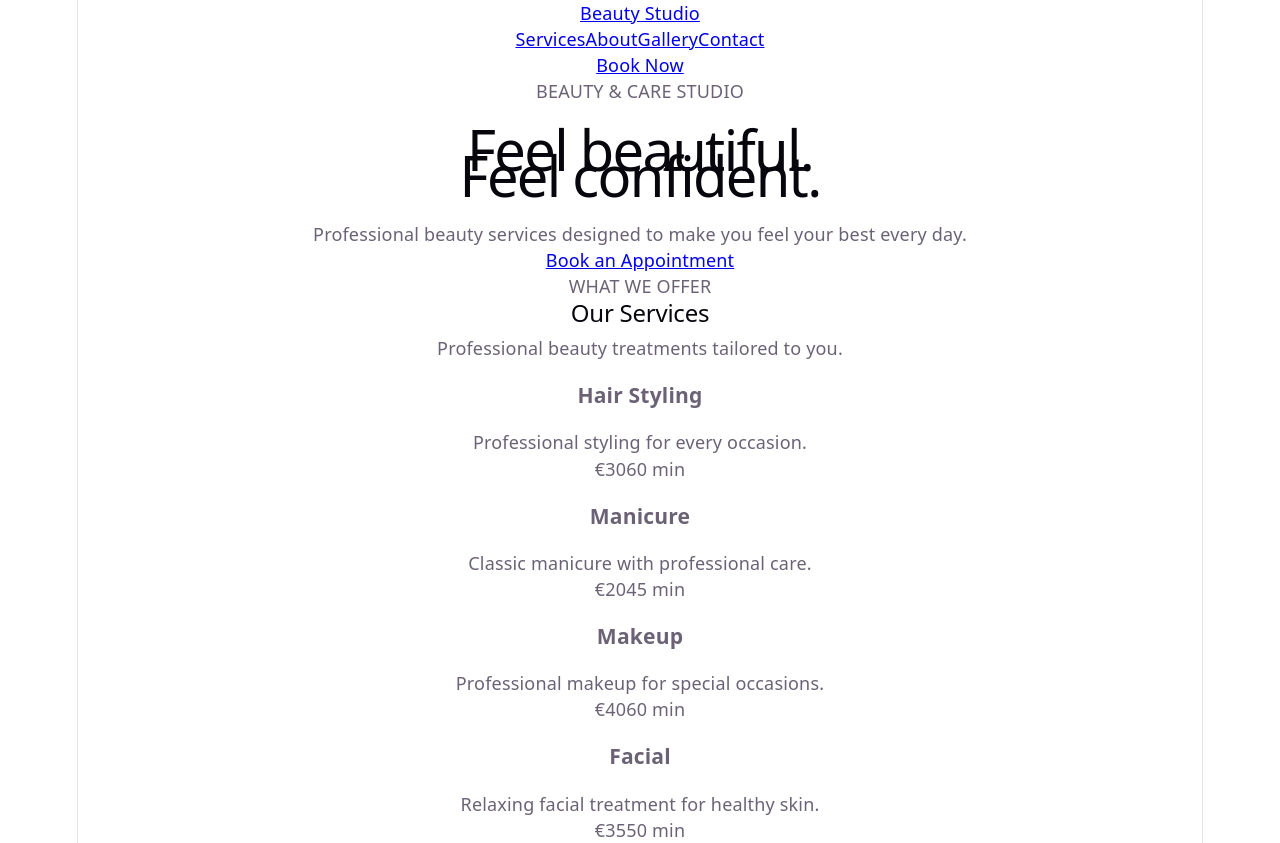
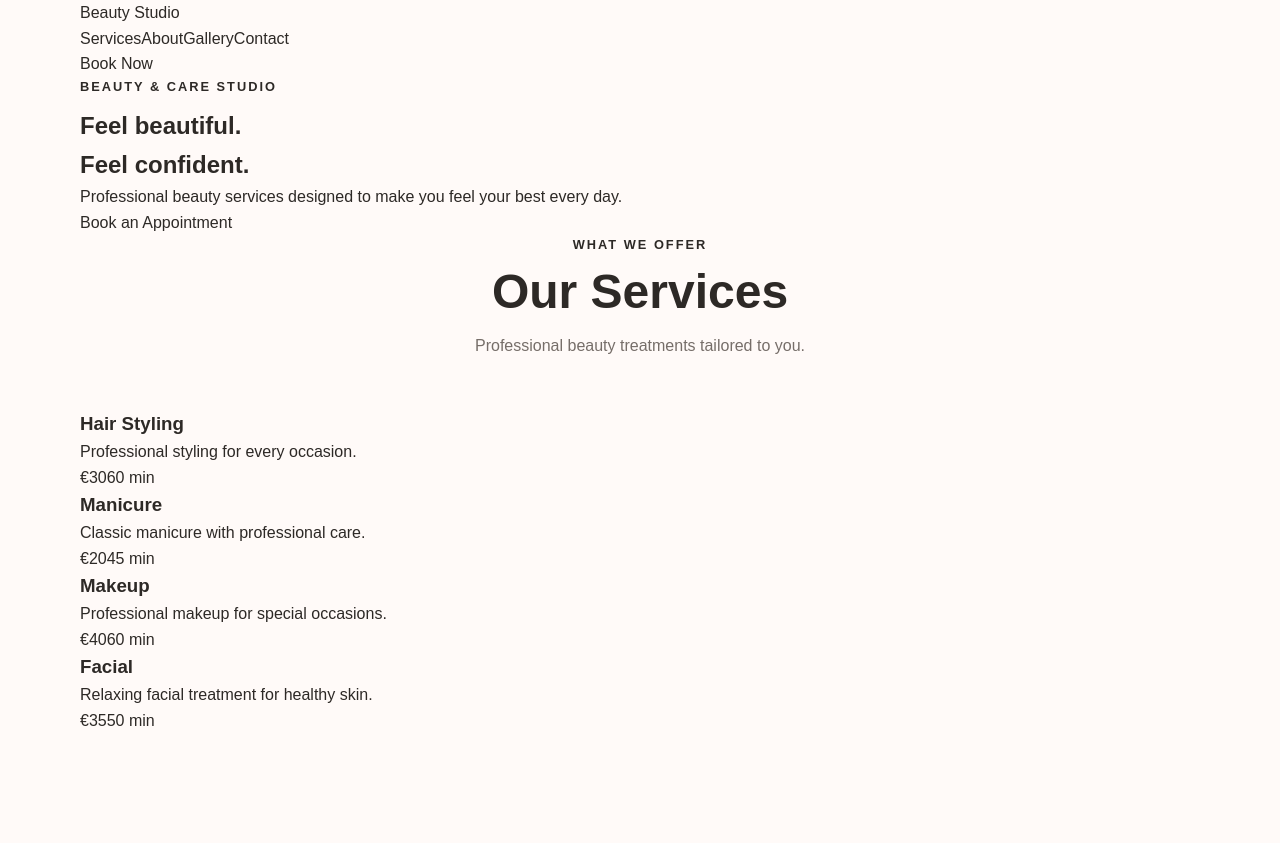
Before and after one commit to nndio/beauty-studio, a React (Vite) app: page / in a window 1280 px wide. After the commit the page ends 800 px from the top, so only its background shows below. Built offline with nearby package versions, Linux system fonts and the light colour scheme.

Commit message:
Add global styles.

```diff
--- a/src/index.css
+++ b/src/index.css
@@ -1,111 +1,57 @@
-:root {
-  --text: #6b6375;
-  --text-h: #08060d;
-  --bg: #fff;
-  --border: #e5e4e7;
-  --code-bg: #f4f3ec;
-  --accent: #aa3bff;
-  --accent-bg: rgba(170, 59, 255, 0.1);
-  --accent-border: rgba(170, 59, 255, 0.5);
-  --social-bg: rgba(244, 243, 236, 0.5);
-  --shadow:
-    rgba(0, 0, 0, 0.1) 0 10px 15px -3px, rgba(0, 0, 0, 0.05) 0 4px 6px -2px;
-
-  --sans: system-ui, 'Segoe UI', Roboto, sans-serif;
-  --heading: system-ui, 'Segoe UI', Roboto, sans-serif;
-  --mono: ui-monospace, Consolas, monospace;
-
-  font: 18px/145% var(--sans);
-  letter-spacing: 0.18px;
-  color-scheme: light dark;
-  color: var(--text);
-  background: var(--bg);
-  font-synthesis: none;
-  text-rendering: optimizeLegibility;
-  -webkit-font-smoothing: antialiased;
-  -moz-osx-font-smoothing: grayscale;
-
-  @media (max-width: 1024px) {
-    font-size: 16px;
-  }
-}
-
-@media (prefers-color-scheme: dark) {
-  :root {
-    --text: #9ca3af;
-    --text-h: #f3f4f6;
-    --bg: #16171d;
-    --border: #2e303a;
-    --code-bg: #1f2028;
-    --accent: #c084fc;
-    --accent-bg: rgba(192, 132, 252, 0.15);
-    --accent-border: rgba(192, 132, 252, 0.5);
-    --social-bg: rgba(47, 48, 58, 0.5);
-    --shadow:
-      rgba(0, 0, 0, 0.4) 0 10px 15px -3px, rgba(0, 0, 0, 0.25) 0 4px 6px -2px;
-  }
-
-  #social .button-icon {
-    filter: invert(1) brightness(2);
-  }
-}
-
-#root {
-  width: 1126px;
-  max-width: 100%;
-  margin: 0 auto;
-  text-align: center;
-  border-inline: 1px solid var(--border);
-  min-height: 100svh;
-  display: flex;
-  flex-direction: column;
+* {
+  margin: 0;
+  padding: 0;
   box-sizing: border-box;
 }
 
-body {
-  margin: 0;
+html {
+  scroll-behavior: smooth;
 }
 
-h1,
-h2 {
-  font-family: var(--heading);
-  font-weight: 500;
-  color: var(--text-h);
+body {
+  font-family: Arial, Helvetica, sans-serif;
+  background: #fffaf8;
+  color: #2d2926;
+  line-height: 1.6;
 }
 
-h1 {
-  font-size: 56px;
-  letter-spacing: -1.68px;
-  margin: 32px 0;
-  @media (max-width: 1024px) {
-    font-size: 36px;
-    margin: 20px 0;
-  }
-}
-h2 {
-  font-size: 24px;
-  line-height: 118%;
-  letter-spacing: -0.24px;
-  margin: 0 0 8px;
-  @media (max-width: 1024px) {
-    font-size: 20px;
-  }
-}
-p {
-  margin: 0;
+a {
+  color: inherit;
+  text-decoration: none;
 }
 
-code,
-.counter {
-  font-family: var(--mono);
-  display: inline-flex;
-  border-radius: 4px;
-  color: var(--text-h);
+button,
+input,
+select,
+textarea {
+  font: inherit;
 }
 
-code {
-  font-size: 15px;
-  line-height: 135%;
-  padding: 4px 8px;
-  background: var(--code-bg);
+.container {
+  width: min(1120px, calc(100% - 40px));
+  margin: 0 auto;
 }
+
+.section-heading {
+  max-width: 650px;
+  margin: 0 auto 50px;
+  text-align: center;
+}
+
+.subtitle {
+  margin-bottom: 10px;
+  font-size: 0.8rem;
+  font-weight: 700;
+  letter-spacing: 2px;
+  text-transform: uppercase;
+}
+
+.section-heading h2 {
+  margin-bottom: 15px;
+  font-size: clamp(2rem, 5vw, 3rem);
+  line-height: 1.1;
+}
+
+.section-heading p:last-child {
+  color: #766e69;
+}
```
